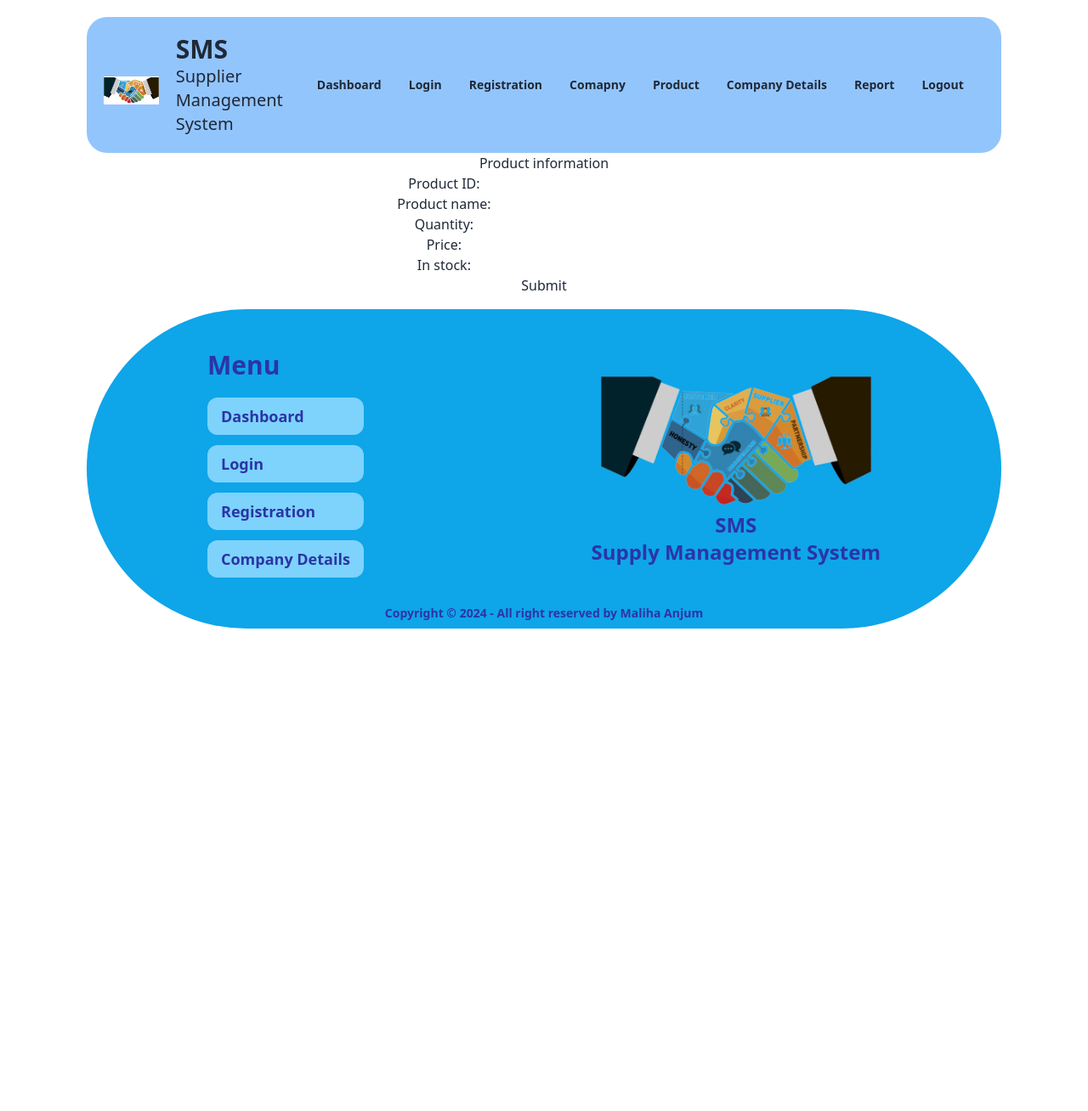
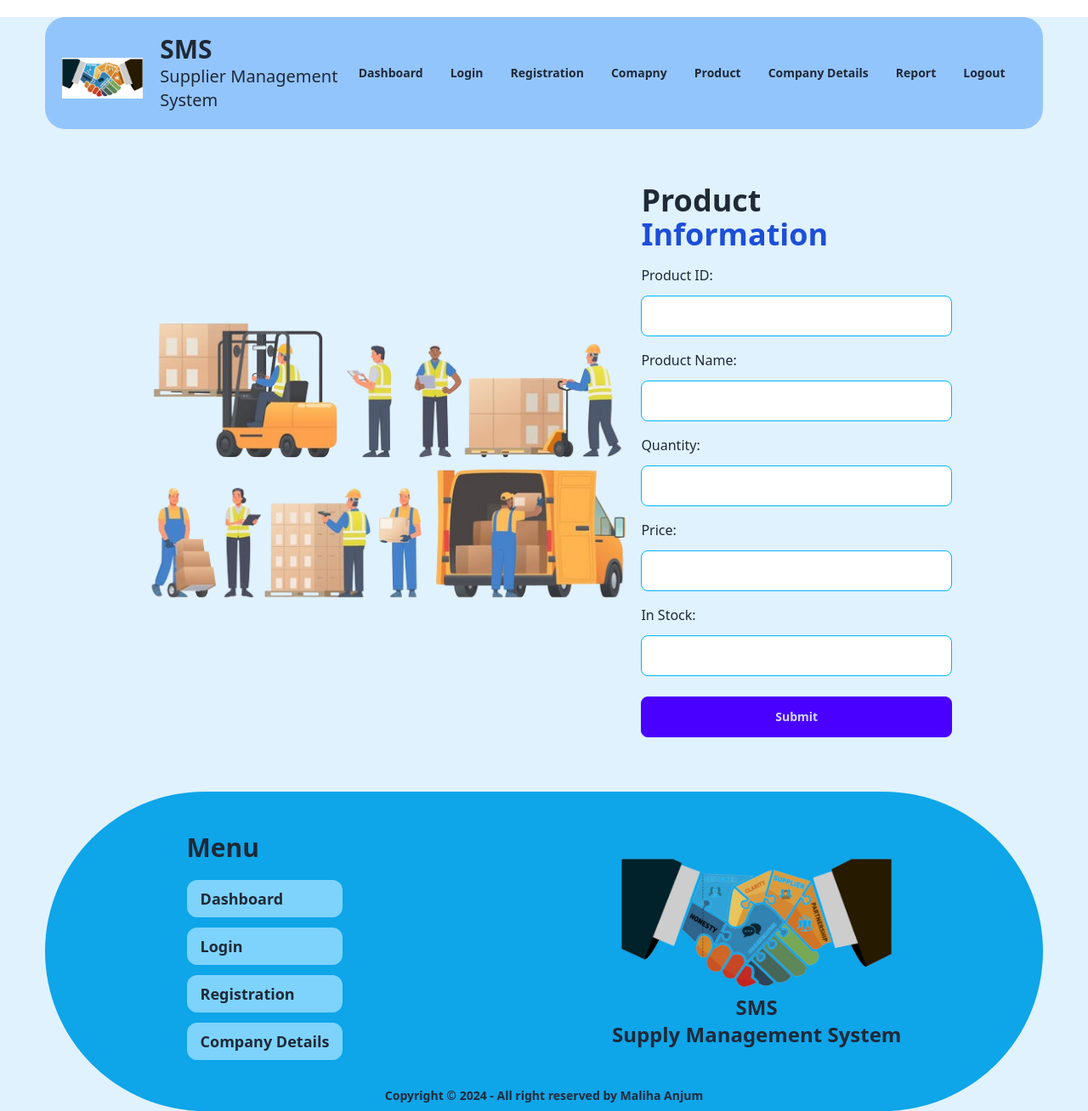
Before and after one commit to alifhossain07/supply-management-system, a PHP site: page /product.php in a window 1280 px wide. Shown: the whole page at 85% size. Before the commit the page ends 740 px from the top, so only its background shows below. Run offline with PHP 8.4, Linux system fonts and the light colour scheme; some libraries are stand-ins or nearby versions.

Commit message:
Product page

```diff
--- a/footer.php
+++ b/footer.php
@@ -32,7 +32,7 @@
     </div>
 
     <aside>
-    <p class="text-center mt-5 font-bold text-sm">Copyright © 2024 - All right reserved by Maliha Anjum</p>
+    <p class="text-center mt-5 font-semibold text-sm">Copyright © 2024 - All right reserved by Maliha Anjum</p>
   </aside>
 </footer>
 
--- a/header.php
+++ b/header.php
@@ -22,17 +22,17 @@
   </div>
   <div class="flex-none">
     <ul class="menu menu-horizontal px-1 font-semibold text-[16px] ">
-    <li><a href="dash.php" >Dashboard</a></li>
-            <li><a href="login.php">Login</a></li>
-            <li><a href="register.php">Registration</a></li>
-            <li><a href="company.php">Comapny</a></li>
-            <li><a href="product.php">Product</a></li>
-            <li class="submenu">
+    <li class="hover:bg-yellow-300 rounded-xl "><a href="dash.php" >Dashboard</a></li>
+            <li class="hover:bg-yellow-300 rounded-xl "><a href="login.php">Login</a></li>
+            <li class="hover:bg-yellow-300 rounded-xl "><a href="register.php">Registration</a></li>
+            <li class="hover:bg-yellow-300 rounded-xl "><a href="company.php">Comapny</a></li>
+            <li class="hover:bg-yellow-300 rounded-xl "><a href="product.php">Product</a></li>
+            <li class="hover:bg-yellow-300 rounded-xl ">
                 <a href="search.php">Company Details</a>
 
             </li>
-            <li><a href="report.php">Report</a></li>
-            <li class="logout"><a href="logIn.php">Logout</a></li>
+            <li class="hover:bg-yellow-300 rounded-xl"><a href="report.php">Report</a></li>
+            <li class="hover:bg-yellow-300 rounded-xl "><a href="logIn.php">Logout</a></li>
     </ul>
   </div>
 </div>
--- a/product.php
+++ b/product.php
@@ -1,15 +1,62 @@
-<html>
+<!DOCTYPE html>
+<html lang="en">
 <head>
-<title> Page 6 </title>
-<link rel="stylesheet" href="header.css">
+  <meta charset="UTF-8">
+  <meta name="viewport" content="width=device-width, initial-scale=1.0">
+  <link href="https://cdn.jsdelivr.net/npm/daisyui@4.10.1/dist/full.min.css" rel="stylesheet" type="text/css" />
+<script src="https://cdn.tailwindcss.com"></script>
+  <title>Product</title>
 </head>
-<body>
+<body class="bg-sky-100">
 <?php
 
      include_once ('header.php');
 
      ?>
-<center>
+<main>
+
+<div class="w-3/4 mx-auto mt-16 mb-16 flex justify-around items-center">
+  <div>
+    <img src="product.png" alt="" class="w-7/8">
+  </div>
+  <div>
+    <h1 class="text-4xl font-semibold mb-4">Product <span class="text-blue-700">Information</span></h1>
+  <form action="/action_page.php" class="flex flex-col ">
+  <label for="productID" class="mb-2">Product ID:</label>
+  <input type="text" id="productID" name="productID" class="input input-bordered input-info w-full max-w-lg mt-1 h-10" />
+
+  <label for="productName" class="mb-2 mt-4">Product Name:</label>
+  <input type="text" id="productName" name="productName" class="input input-bordered input-info w-full max-w-lg mt-1 h-10" />
+
+  <label for="quantity" class="mb-2 mt-4">Quantity:</label>
+  <input type="text" id="quantity" name="quantity" class="input input-bordered input-info w-full max-w-lg mt-1 h-10" />
+
+  <label for="price" class="mb-2 mt-4">Price:</label>
+  <input type="text" id="price" name="price" class="input input-bordered input-info w-full max-w-lg mt-1 h-10" />
+
+  <label for="inStock" class="mb-2 mt-4">In Stock:</label>
+  <input type="text" id="inStock" name="inStock" class="input input-bordered input-info w-full max-w-lg mt-1 h-10" />
+
+  <input type="submit" value="Submit" class="btn btn-primary mt-6 ">
+</form>
+
+  </div>
+
+</div>
+
+</main>
+
+
+
+
+<?php
+
+        include_once ('footer.php');
+
+        ?>
+</body>
+</html>
+<!-- <center>
 
 <h2>Product information</h2>
 
@@ -29,11 +76,15 @@
   <input type="submit" value="Submit">
 </form>
 
-</center>
+</center> -->
+<?php
+
+     include_once ('header.php');
+
+     ?>
+
 <?php
 
         include_once ('footer.php');
 
         ?>
-</body>
-</html>
```
Also changed, not shown: company.php (+1 -7 lines), product.png (added).
